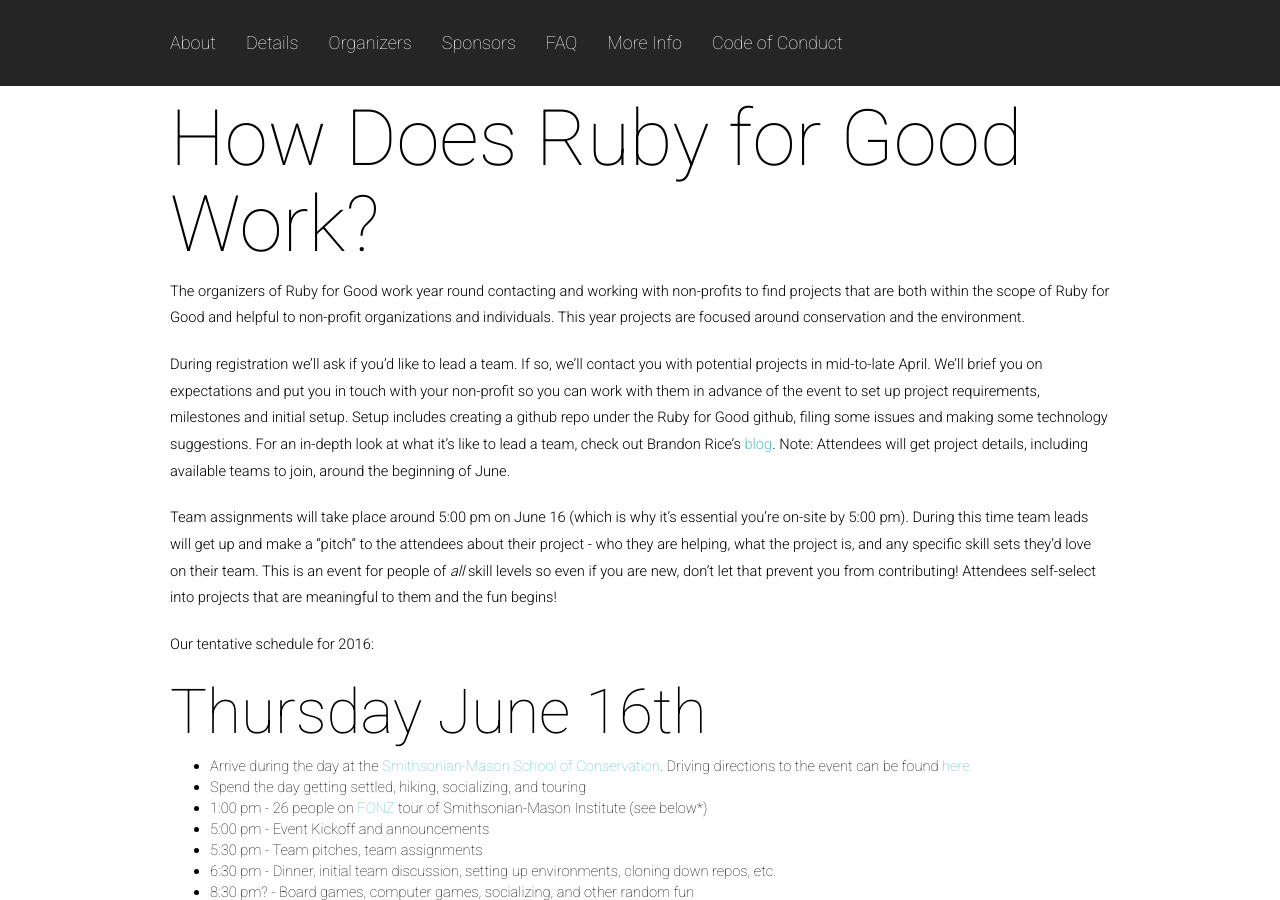
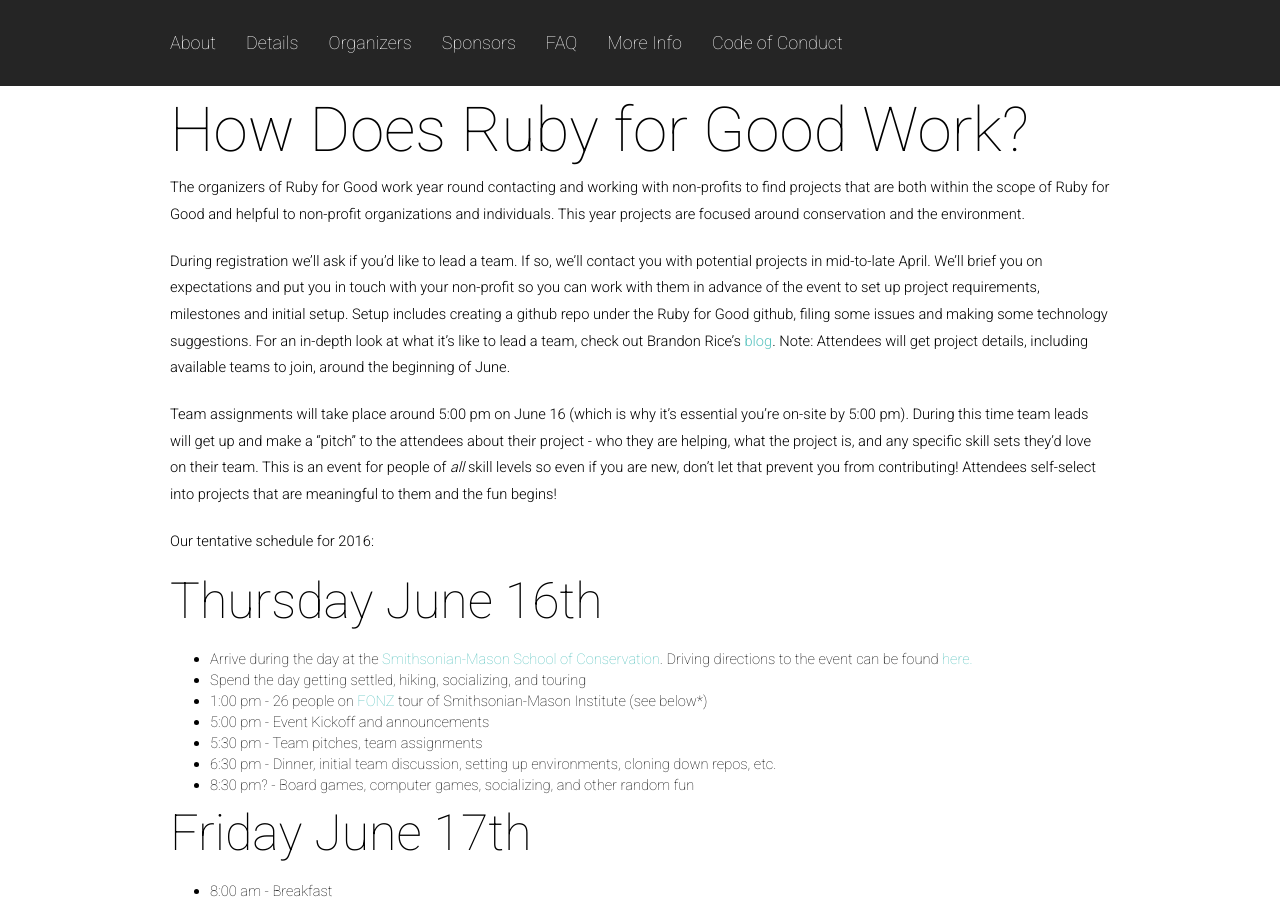
Before and after one commit to rubyforgood/rubyforgood.org--old, a Jekyll site: the page built from info.md, in a window 1280 px wide and 900 px high. Built offline with Jekyll 4.4.1, drawn with Linux system fonts in a browser that asks for light colours.

Commit message:
Make headers slightly smaller.

```diff
--- a/info.md
+++ b/info.md
@@ -2,7 +2,7 @@
 layout: page
 ---
 
-## How Does Ruby for Good Work?
+### How Does Ruby for Good Work?
 
 The organizers of Ruby for Good work year round contacting and working with non-profits to find projects that are both within the scope of Ruby for Good and helpful to non-profit organizations and individuals. This year projects are focused around conservation and the environment.
 
@@ -12,7 +12,7 @@ Team assignments will take place around 5:00 pm on June 16 (which is why it's es
 
 Our tentative schedule for 2016:
 
-### Thursday June 16th
+#### Thursday June 16th
 
 * Arrive during the day at the [Smithsonian-Mason School of Conservation](http://smconservation.gmu.edu/). Driving directions to the event can be found [here.](/location)
 * Spend the day getting settled, hiking, socializing, and touring
@@ -22,7 +22,7 @@ Our tentative schedule for 2016:
 * 6:30 pm - Dinner, initial team discussion, setting up environments, cloning down repos, etc.
 * 8:30 pm? - Board games, computer games, socializing, and other random fun
 
-### Friday June 17th
+#### Friday June 17th
 
 * 8:00 am - Breakfast
 * 9:00 am - Work on projects
@@ -33,7 +33,7 @@ Our tentative schedule for 2016:
 * 5:00 pm - Dinner
 * 6:30pm - Werewolf, board games, socializing, fun!
 
-### Saturday June 18th
+#### Saturday June 18th
 
 * 8:00 am - Breakfast
 * 9:00 am - Work on projects
@@ -42,7 +42,7 @@ Our tentative schedule for 2016:
 * 5:00 pm - Dinner
 * 6:30pm - Outdoorsy fun (bring a sweater, lawn chairs, and a sweet tooth)
 
-### Sunday June 19th
+#### Sunday June 19th
 
 * 8:00 am - Breakfast
 * 9:00 am - Work on projects
@@ -62,12 +62,12 @@ We're putting together a projects page of all the past projects and wonderful no
 
 ### Here is what actual attendees have written about the event:
 
-### 2014
+#### 2014
 
 * [http://alwaysbelearning.co/2014/08/05/ruby-for-good/](http://alwaysbelearning.co/2014/08/05/ruby-for-good/)
 * [http://www.blrice.net/blog/2014/08/09/lessons-learned-at-ruby-for-good/](http://www.blrice.net/blog/2014/08/09/lessons-learned-at-ruby-for-good/)
 
-### 2015
+#### 2015
 * [http://metalpolyglot.com/dev/ruby/ruby-for-good-retrospective/](http://metalpolyglot.com/dev/ruby/ruby-for-good-retrospective/)
 * [http://slides.com/jasonwieringa/rubyforgood#/](http://slides.com/jasonwieringa/rubyforgood#/)
 * [http://rolentle.com/ruby-for-good/](http://rolentle.com/ruby-for-good/)
```
